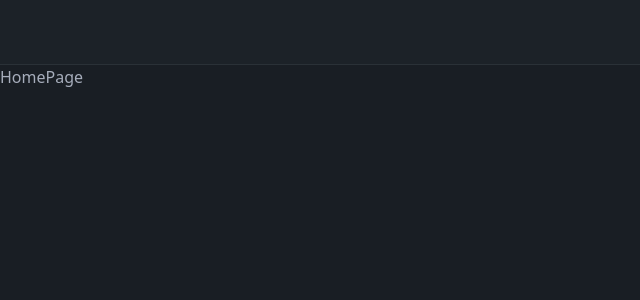
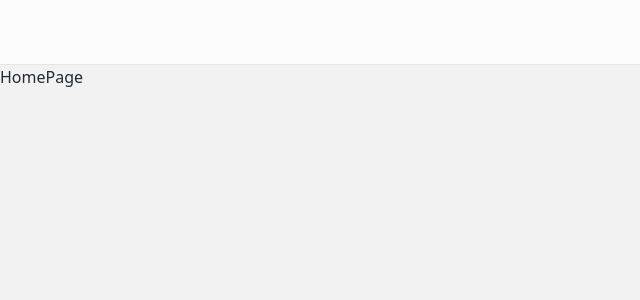
Before and after one commit to Subhanjavaid13/Pern-App, a React app in the folder frontend/: page / in a window 1280 px wide. Shown: the top 300 px of the page, without its empty margins (0-640 px from the left). Built offline with nearby package versions, Linux system fonts and the light colour scheme; the HTML template or start-up script is replaced by a standard one.

Commit message:
feat: add theme management with Zustand store and integrate into App component

```diff
--- a/frontend/src/App.jsx
+++ b/frontend/src/App.jsx
@@ -3,12 +3,13 @@ import NavBar from './components/NavBar'
 import { Route, Routes } from 'react-router-dom'
 import HomePage from './pages/HomePage'
 import ProductPage from './pages/ProductPage'
+import { useThemeStore } from './store/useThemeStore'
 
 function App() {
   const [count, setCount] = useState(0)
-
+  const {theme, setTheme} = useThemeStore();
   return (
-  <div className='min-h-screen bg-base-200 transition-colors duration-300' data-theme="dark">
+  <div className='min-h-screen bg-base-200 transition-colors duration-300' data-theme={theme}>
     <NavBar/>
     <Routes>
       <Route path='/' element={<HomePage/>}/>
--- /dev/null
+++ b/frontend/src/store/useThemeStore.js
@@ -0,0 +1,9 @@
+import {create} from 'zustand';
+
+export const useThemeStore = create((set) => ({
+  theme: localStorage.getItem('theme') || 'light',
+  setTheme: (newTheme) => {
+    localStorage.setItem('theme', newTheme);
+    set({ theme: newTheme });
+  },
+}));
```
